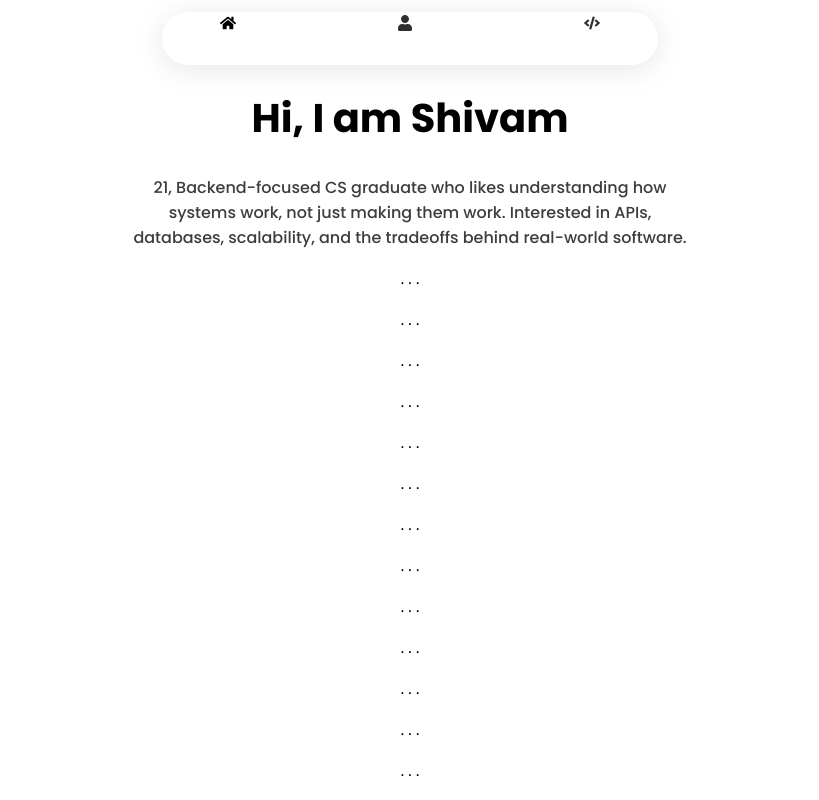
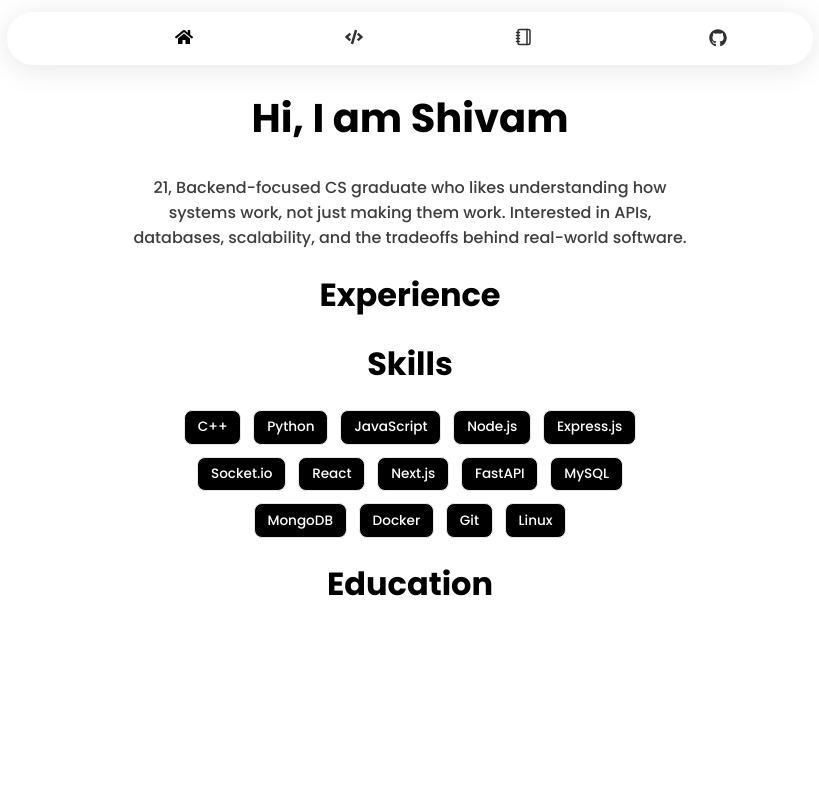
Before and after one commit to dead-shadow-7/portfolio, a React (Vite) app: page / in a window 1280 px wide. Shown: the top 800 px of the page, without its empty margins (230-1049 px from the left). Built offline with nearby package versions, Linux system fonts and the light colour scheme.

Commit message:
Minor changes in Navbar

```diff
--- /dev/null
+++ b/src/components/common/SkillsTags.jsx
@@ -0,0 +1,30 @@
+const skills = [
+  "C++",
+  "Python",
+  "JavaScript",
+  "Node.js",
+  "Express.js",
+  "Socket.io",
+  "React",
+  "Next.js",
+  "FastAPI",
+  "MySQL",
+  "MongoDB",
+  "Docker",
+  "Git",
+  "Linux",
+];
+
+const SkillTags = () => {
+  return (
+    <div className="skill-tags">
+      {skills.map((skill) => (
+        <span key={skill} className="skill-tag">
+          {skill}
+        </span>
+      ))}
+    </div>
+  );
+};
+
+export default SkillTags;
--- /dev/null
+++ b/src/components/icons/BlogIcon.jsx
@@ -0,0 +1,6 @@
+import { LuNotebook } from "react-icons/lu";
+const BlogIcon = () => {
+  return <LuNotebook />;
+};
+
+export default BlogIcon;
--- /dev/null
+++ b/src/components/icons/GithubIcon.jsx
@@ -0,0 +1,7 @@
+import { FaGithub } from "react-icons/fa";
+
+export const GithubIcon = () => {
+  return <FaGithub />;
+};
+
+export default GithubIcon;
--- /dev/null
+++ b/src/components/icons/LeetcodeIcon.jsx
@@ -0,0 +1,6 @@
+import { SiLeetcode } from "react-icons/si";
+const LeetcodeIcon = () => {
+  return <SiLeetcode />;
+};
+
+export default LeetcodeIcon;
--- /dev/null
+++ b/src/components/icons/LinkedInIcon.jsx
@@ -0,0 +1,6 @@
+import { FaLinkedin } from "react-icons/fa";
+export const LinkedInIcon = () => {
+  return <FaLinkedin />;
+};
+
+export default LinkedInIcon;
--- a/src/components/layout/Navbar.css
+++ b/src/components/layout/Navbar.css
@@ -3,37 +3,53 @@
   top: 12px;
   z-index: 100;
   height: 52px;
-  padding: 0 2rem;
   background-color: rgba(255, 255, 255, 0.2);
   -webkit-backdrop-filter: blur(16px);
   backdrop-filter: blur(16px);
   border-bottom: 1px solid rgba(255, 255, 255, 0.3);
-
-  display: flex;
-  align-items: center;
-  justify-content: center;
-
   box-shadow: 0 4px 30px rgba(0, 0, 0, 0.1);
   border-radius: 2rem;
 
-  width: calc(100% - 36rem);
+  display: grid;
+  grid-template-columns: 1fr auto 1fr;
+  align-items: center;
+
+  width: 80%;
+  max-width: 1100px;
   margin: 0 auto;
+  padding: 0 0rem;
   overflow: hidden;
+  gap: 2rem;
 }
 
 .navbar__links {
   display: flex;
-  gap: 1.5rem;
+  flex-wrap: nowrap;
+  gap: 0.5rem;
   list-style: none;
   margin: 0;
   padding: 0;
 }
 
+.navbar__side {
+  /* optional spacer column */
+}
+
+.navbar__ext {
+  justify-self: end;
+  display: flex;
+  align-items: center;
+  gap: 0.5rem;
+}
+
 .nav-link {
+  display: inline-flex;
+  align-items: center;
+  line-height: 1;
   text-decoration: none;
   color: #2f2f2f;
-  padding: 0.35rem 0.6rem;
-  border-radius: 0.75rem;
+  padding: 0.3rem 0.5rem;
+  /border-radius: 0.75rem;
   transition: color 0.2s ease, background-color 0.2s ease;
 }
 
@@ -45,7 +61,6 @@
   color: #000000;
   position: relative;
 }
-
 .nav-link.active::after {
   content: "";
   position: absolute;
@@ -53,5 +68,24 @@
   bottom: -6px;
   width: 100%;
   height: 2px;
-  background: #fff;
+  background: #ffffff37;
 }
+
+.nav-link svg {
+  display: block;
+  width: 18px;
+  height: 18px;
+}
+
+@media (max-width: 600px) {
+  .navbar__links {
+    gap: 0.5rem;
+  }
+  .nav-link {
+    padding: 0.25rem 0.4rem;
+  }
+  .nav-link svg {
+    width: 18px;
+    height: 18px;
+  }
+}
--- a/src/components/layout/Navbar.jsx
+++ b/src/components/layout/Navbar.jsx
@@ -1,21 +1,43 @@
 import { NavLink } from "react-router-dom";
 import "./Navbar.css";
 import HomeIcon from "../icons/HomeIcon";
-import AboutIcon from "../icons/AboutIcon";
 import ProjectIcon from "../icons/ProjectIcon";
+import BlogIcon from "../icons/BlogIcon";
+import GithubIcon from "../icons/GithubIcon";
+import LinkedInIcon from "../icons/LinkedInIcon";
+import LeetcodeIcon from "../icons/LeetcodeIcon";
 
 const links = [
   { name: <HomeIcon />, path: "/" },
-  { name: <AboutIcon />, path: "/about" },
   { name: <ProjectIcon />, path: "/projects" },
+  { name: <BlogIcon />, path: "/blog" },
+];
+
+const externalLinks = [
+  {
+    name: <GithubIcon />,
+    href: "https://github.com/dead-shadow-7",
+    label: "GitHub",
+  },
+  {
+    name: <LeetcodeIcon />,
+    href: "https://leetcode.com/u/shivam-rajput/",
+    label: "LeetCode",
+  },
+  {
+    name: <LinkedInIcon />,
+    href: "https://www.linkedin.com/in/shivamrajput12119/",
+    label: "LinkedIn",
+  },
 ];
 
 const Navbar = () => {
   return (
     <nav className="navbar">
+      <div className="navbar__side" />
       <ul className="navbar__links">
         {links.map((link) => (
-          <li key={link.name}>
+          <li key={link.path}>
             <NavLink
               to={link.path}
               end
@@ -28,6 +50,21 @@ const Navbar = () => {
           </li>
         ))}
       </ul>
+      <div className="navbar__ext">
+        {externalLinks.map(({ href, name, label }) => (
+          <a
+            key={href}
+            href={href}
+            target="_blank"
+            rel="noopener noreferrer"
+            aria-label={label}
+            className="nav-link"
+            title={label}
+          >
+            {name}
+          </a>
+        ))}
+      </div>
     </nav>
   );
 };
--- /dev/null
+++ b/src/pages/Blog.jsx
@@ -0,0 +1,5 @@
+const Blog = () => {
+  return <div>Blog</div>;
+};
+
+export default Blog;
--- a/src/pages/Home.css
+++ b/src/pages/Home.css
@@ -16,3 +16,28 @@
   margin-top: 1rem;
   padding: 0 10rem;
 }
+
+.skill-tags {
+  display: flex;
+  flex-wrap: wrap;
+  gap: 0.75rem;
+  justify-content: center; /* centers tags on each row */
+  padding: 0 12rem;
+}
+
+.skill-tag {
+  display: inline-flex; /* consistent vertical alignment */
+  align-items: center;
+
+  padding: 0.4rem 0.8rem;
+  font-size: 0.85rem;
+  font-weight: 500;
+
+  background: #000000;
+  color: #fff;
+
+  border: 1px solid #e5e7eb;
+  border-radius: 8px;
+
+  white-space: nowrap;
+}
--- a/src/pages/Home.jsx
+++ b/src/pages/Home.jsx
@@ -1,5 +1,5 @@
-import React from "react";
 import "./Home.css";
+import SkillTags from "../components/common/SkillsTags";
 const Home = () => {
   return (
     <div>
@@ -9,26 +9,10 @@ const Home = () => {
         work, not just making them work. Interested in APIs, databases,
         scalability, and the tradeoffs behind real-world software.
       </p>
-      <p>. . .</p>
-      <p>. . .</p>
-      <p>. . .</p>
-      <p>. . .</p>
-      <p>. . .</p>
-      <p>. . .</p>
-      <p>. . .</p>
-      <p>. . .</p>
-      <p>. . .</p>
-      <p>. . .</p>
-      <p>. . .</p>
-      <p>. . .</p>
-      <p>. . .</p>
-      <p>. . .</p>
-      <p>. . .</p>
-      <p>. . .</p>
-      <p>. . .</p>
-      <p>. . .</p>
-      <p>. . .</p>
-      <p>. . .</p>
+      <h1>Experience</h1>
+      <h1>Skills</h1>
+      <SkillTags />
+      <h1>Education</h1>
     </div>
   );
 };
--- a/src/routes.jsx
+++ b/src/routes.jsx
@@ -3,6 +3,7 @@ import Layout from "./components/layout/Layout";
 import Home from "./pages/Home";
 import About from "./pages/About";
 import Projects from "./pages/Projects";
+import Blog from "./pages/Blog";
 
 const router = createBrowserRouter([
   {
@@ -10,8 +11,9 @@ const router = createBrowserRouter([
     element: <Layout />,
     children: [
       { index: true, element: <Home /> },
-      { path: "about", element: <About /> },
+      //   { path: "about", element: <About /> },
       { path: "projects", element: <Projects /> },
+      { path: "blog", element: <Blog /> },
     ],
   },
 ]);
```
Also changed, not shown: src/assets/EY_icon.png (added).
